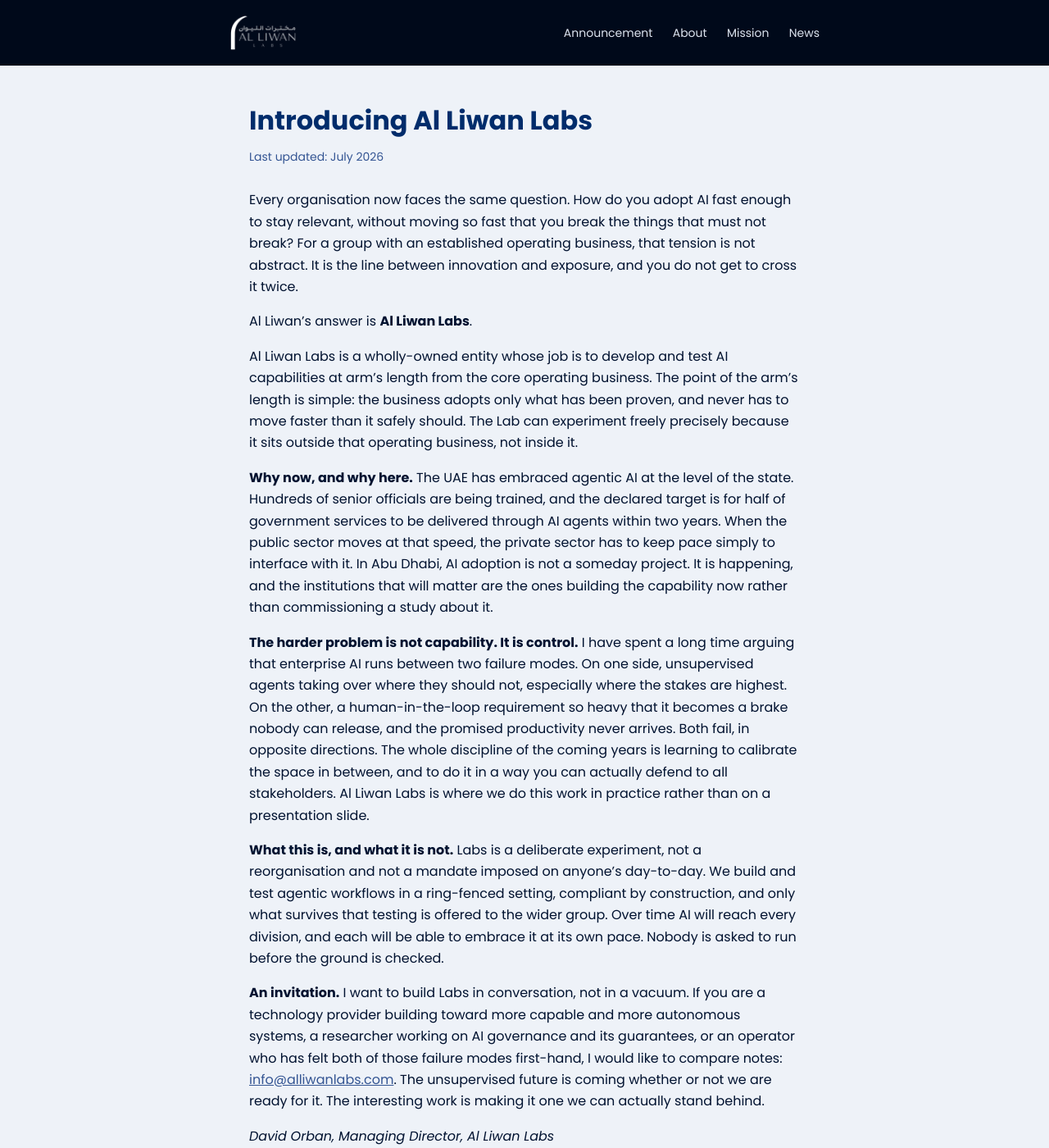
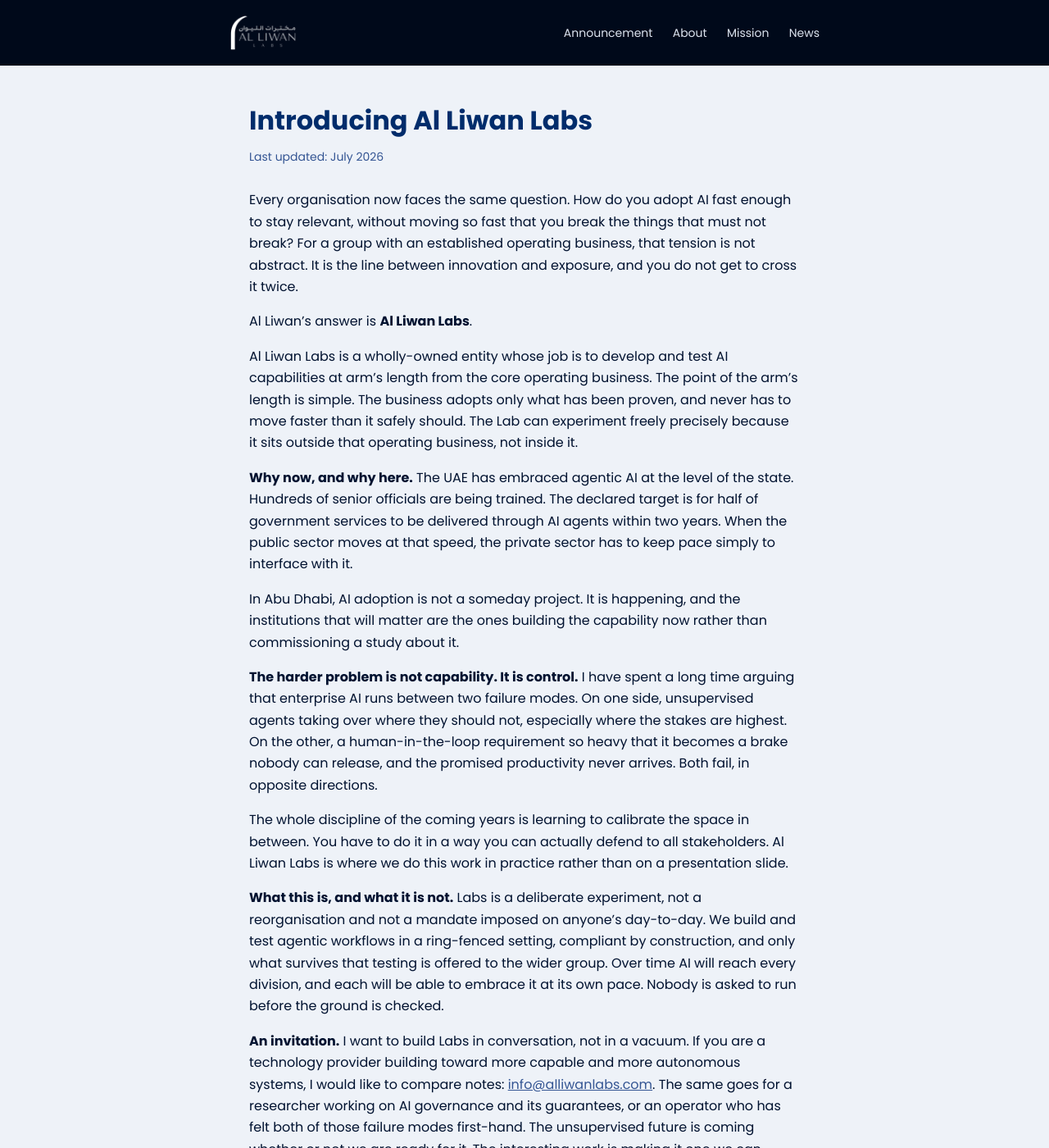
Before and after one commit to alliwanlabs/alliwanlabs.com, a Jekyll site: the page built from announcement.md, in a window 1280 px wide and 1400 px high. Shown: the whole window at 82% size. Built offline with Jekyll 4.4.1, drawn with Linux system fonts in a browser that asks for light colours; some of the changed text lies outside the part shown.

Commit message:
docs: split over-long sentences flagged by STE clear-english linter (#6)

```diff
--- a/announcement.md
+++ b/announcement.md
@@ -22,14 +22,18 @@
 
 Al Liwan's answer is **Al Liwan Labs**.
 
-Al Liwan Labs is a wholly-owned entity whose job is to develop and test AI capabilities at arm's length from the core operating business. The point of the arm's length is simple: the business adopts only what has been proven, and never has to move faster than it safely should. The Lab can experiment freely precisely because it sits outside that operating business, not inside it.
+Al Liwan Labs is a wholly-owned entity whose job is to develop and test AI capabilities at arm's length from the core operating business. The point of the arm's length is simple. The business adopts only what has been proven, and never has to move faster than it safely should. The Lab can experiment freely precisely because it sits outside that operating business, not inside it.
 
-**Why now, and why here.** The UAE has embraced agentic AI at the level of the state. Hundreds of senior officials are being trained, and the declared target is for half of government services to be delivered through AI agents within two years. When the public sector moves at that speed, the private sector has to keep pace simply to interface with it. In Abu Dhabi, AI adoption is not a someday project. It is happening, and the institutions that will matter are the ones building the capability now rather than commissioning a study about it.
+**Why now, and why here.** The UAE has embraced agentic AI at the level of the state. Hundreds of senior officials are being trained. The declared target is for half of government services to be delivered through AI agents within two years. When the public sector moves at that speed, the private sector has to keep pace simply to interface with it.
 
-**The harder problem is not capability. It is control.** I have spent a long time arguing that enterprise AI runs between two failure modes. On one side, unsupervised agents taking over where they should not, especially where the stakes are highest. On the other, a human-in-the-loop requirement so heavy that it becomes a brake nobody can release, and the promised productivity never arrives. Both fail, in opposite directions. The whole discipline of the coming years is learning to calibrate the space in between, and to do it in a way you can actually defend to all stakeholders. Al Liwan Labs is where we do this work in practice rather than on a presentation slide.
+In Abu Dhabi, AI adoption is not a someday project. It is happening, and the institutions that will matter are the ones building the capability now rather than commissioning a study about it.
+
+**The harder problem is not capability. It is control.** I have spent a long time arguing that enterprise AI runs between two failure modes. On one side, unsupervised agents taking over where they should not, especially where the stakes are highest. On the other, a human-in-the-loop requirement so heavy that it becomes a brake nobody can release, and the promised productivity never arrives. Both fail, in opposite directions.
+
+The whole discipline of the coming years is learning to calibrate the space in between. You have to do it in a way you can actually defend to all stakeholders. Al Liwan Labs is where we do this work in practice rather than on a presentation slide.
 
 **What this is, and what it is not.** Labs is a deliberate experiment, not a reorganisation and not a mandate imposed on anyone's day-to-day. We build and test agentic workflows in a ring-fenced setting, compliant by construction, and only what survives that testing is offered to the wider group. Over time AI will reach every division, and each will be able to embrace it at its own pace. Nobody is asked to run before the ground is checked.
 
-**An invitation.** I want to build Labs in conversation, not in a vacuum. If you are a technology provider building toward more capable and more autonomous systems, a researcher working on AI governance and its guarantees, or an operator who has felt both of those failure modes first-hand, I would like to compare notes: [info@alliwanlabs.com](mailto:info@alliwanlabs.com). The unsupervised future is coming whether or not we are ready for it. The interesting work is making it one we can actually stand behind.
+**An invitation.** I want to build Labs in conversation, not in a vacuum. If you are a technology provider building toward more capable and more autonomous systems, I would like to compare notes: [info@alliwanlabs.com](mailto:info@alliwanlabs.com). The same goes for a researcher working on AI governance and its guarantees, or an operator who has felt both of those failure modes first-hand. The unsupervised future is coming whether or not we are ready for it. The interesting work is making it one we can actually stand behind.
 
 *David Orban, Managing Director, Al Liwan Labs*
--- a/terms.md
+++ b/terms.md
@@ -22,11 +22,11 @@
 
 ## What we ask of you
 
-Don't attempt to break, probe, or overload the site or its gated areas, and don't try to access accounts or content you haven't been given access to.
+Don't attempt to break, probe, or overload the site or its gated areas. Don't try to access accounts or content you haven't been given access to.
 
 ## Honest limits
 
-The recipes describe what worked for us, in our context, at the time we wrote them. AI systems change quickly. **Test everything in your own environment before relying on it, especially where the stakes are high.** The site and its content are provided as-is: we don't accept liability for decisions you take, or systems you build, based on what you read here. Nothing on this site is legal, financial, or professional advice.
+The recipes describe what worked for us, in our context, at the time we wrote them. AI systems change quickly. **Test everything in your own environment before relying on it, especially where the stakes are high.** The site and its content are provided as-is. We don't accept liability for decisions you take, or systems you build, based on what you read here. Nothing on this site is legal, financial, or professional advice.
 
 ## Newsletter
 
```
Also changed, not shown: other parts of terms.md (+1 -1 lines), about.md (+1 -1 lines), mission.md (+4 -4 lines), recipes.md (+1 -1 lines).
